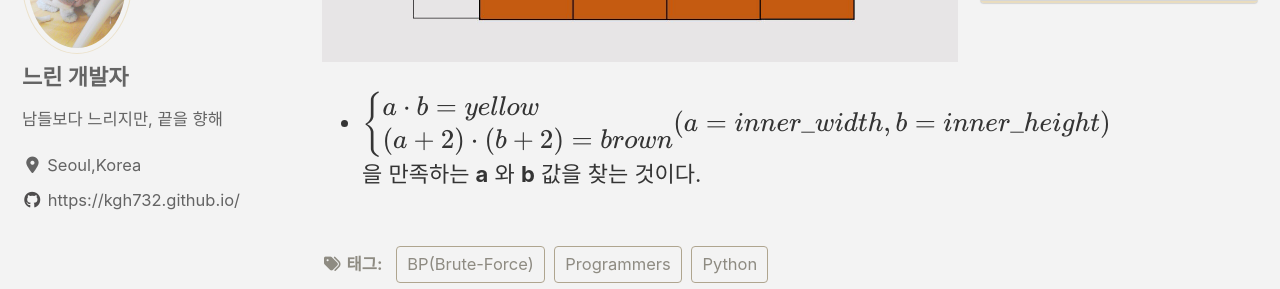
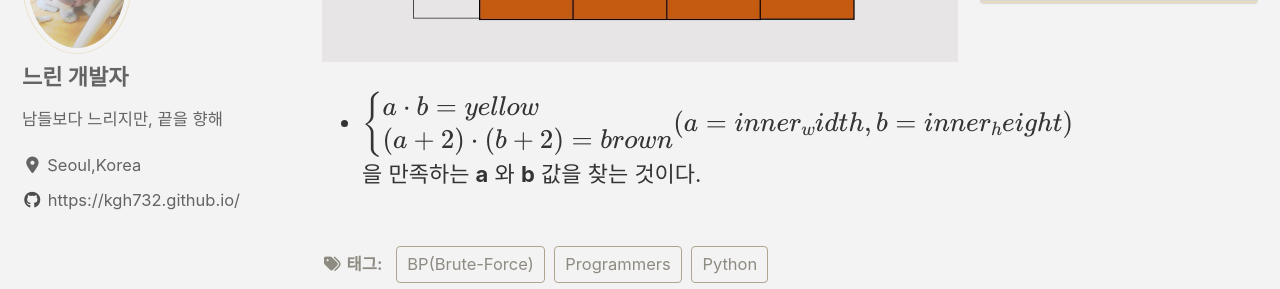
Before and after one commit to kgh732/kgh732.github.io, a Jekyll site: the page built from _posts/2020-08-30-programmers-level_2-16.md, in a window 1280 px wide and 900 px high, scrolled down 2857 px. Shown: the part 155-444 px from the top of the window. Built offline with Jekyll 4.4.1, drawn with Linux system fonts in a browser that asks for light colours; cached includes are drawn as plain includes; nearby versions of some CDN libraries; formulas are drawn with MathJax 3.

Commit message:
Modified mathjax

```diff
--- a/_posts/2020-08-30-programmers-level_2-16.md
+++ b/_posts/2020-08-30-programmers-level_2-16.md
@@ -76,11 +76,8 @@ if __name__=="__main__":
 ## 설명
 
 ![programmers-level_2-16-2](/assets/img/programmers-level_2-16-2.jpg)
-- $$
-\begin{cases}
-    a\cdot b=yellow\\
-		(a+2)\cdot(b+2)=brown\\
-\end{cases}
-(a=inner\_width , b=inner\_height )
-$$
+- $$\begin{cases}
+a\cdot b=yellow\\
+(a+2)\cdot(b+2)=brown\\
+\end{cases}(a=inner_width , b=inner_height)$$
 을 만족하는 **a** 와 **b** 값을 찾는 것이다.
```
